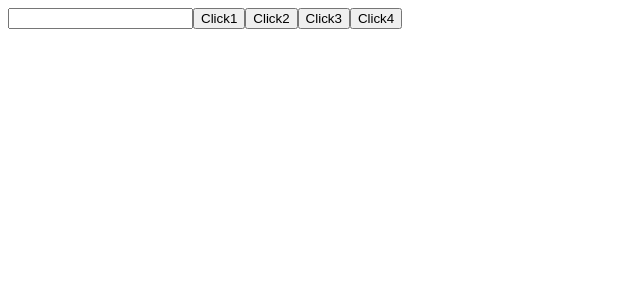
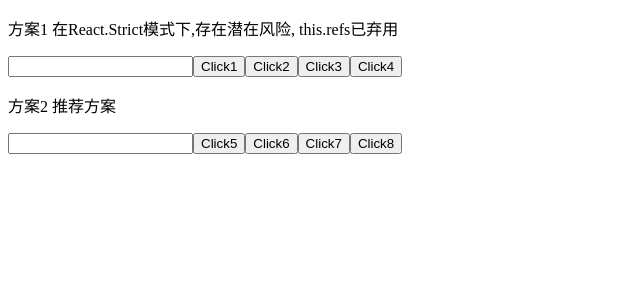
Before and after one commit to carpedil/june3rd, a React (Create React App) app: page / in a window 1280 px wide. Shown: the top 300 px of the page, without its empty margins (0-640 px from the left). Built offline with nearby package versions, Linux system fonts and the light colour scheme.

Commit message:
ref应用

```diff
--- /dev/null
+++ b/src/01-base/08_Ref应用.js
@@ -0,0 +1,55 @@
+import React, { Component } from 'react'
+
+export default class App extends Component {
+    /* 方案2 通过React.createRef()返回一个Ref对象 */
+    myRef = React.createRef()
+    render() {
+        return (
+            <div>
+                <div>
+                <p>方案1 在React.Strict模式下,存在潜在风险, this.refs已弃用</p>
+                <input type="text" ref="mytext"/>
+                <button onClick={() => {
+                    console.log("Click1 Clicked",this.refs.mytext.value)
+                }}>Click1</button>
+
+                <button onClick={this.handelClick2.bind(this)}>Click2</button>
+                <button onClick={this.handelClick3}>Click3</button>
+                <button onClick={()=>{
+                    this.handelClick4()
+                }}>Click4</button>
+                </div>
+{/* =========================================================================================== */}
+                <div>
+                <p>方案2 推荐方案</p>
+                <input type="text" ref={this.myRef}/>
+                <button onClick={() => {
+                    console.log("Click5 Clicked",this.myRef.current.value)
+                }}>Click5</button>
+
+                <button onClick={this.handelClick6.bind(this)}>Click6</button>
+                <button onClick={this.handelClick7}>Click7</button>
+                <button onClick={()=>{
+                    this.handelClick8()
+                }}>Click8</button>
+                </div>
+            </div>
+        )
+    }
+    handelClick2() {
+        console.log("Click2 clicked",this.refs.mytext.value)
+    }
+
+    /* 箭头函数不关心谁调用, this指向永远与外部作用域保持一致 */
+    handelClick3 = ()=>{ console.log("Click3 Clicked",this.refs.mytext.value)}
+    handelClick4 = ()=>{ console.log("Click4 Clicked",this.refs.mytext.value)}
+
+
+    handelClick6() {
+        console.log("Click6 clicked",this.myRef.current.value)
+    }
+
+    /* 箭头函数不关心谁调用, this指向永远与外部作用域保持一致 */
+    handelClick7 = ()=>{ console.log("Click7 Clicked",this.myRef.current.value)}
+    handelClick8 = ()=>{ console.log("Click8 Clicked",this.myRef.current.value)}
+}
--- a/src/index.js
+++ b/src/index.js
@@ -6,6 +6,6 @@ import ReactDOM from 'react-dom'
 /* import App from './01-base/03_嵌套组件' */
 /* import App from './01-base/04_组件样式' */
 /* import App from './01-base/05_事件绑定1' */
-import App from './01-base/07_事件绑定3'
+import App from './01-base/08_Ref应用'
 
 ReactDOM.render(<App/>,document.getElementById('root'))
```
